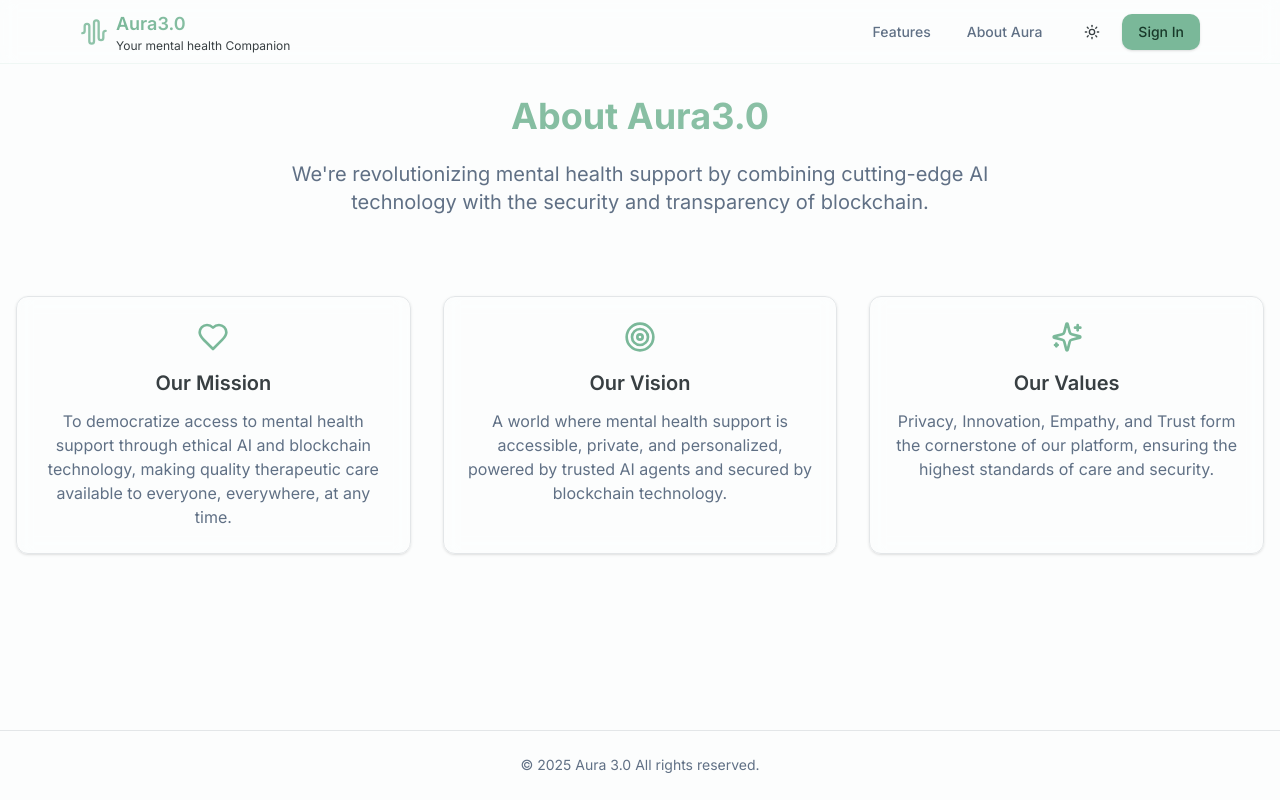
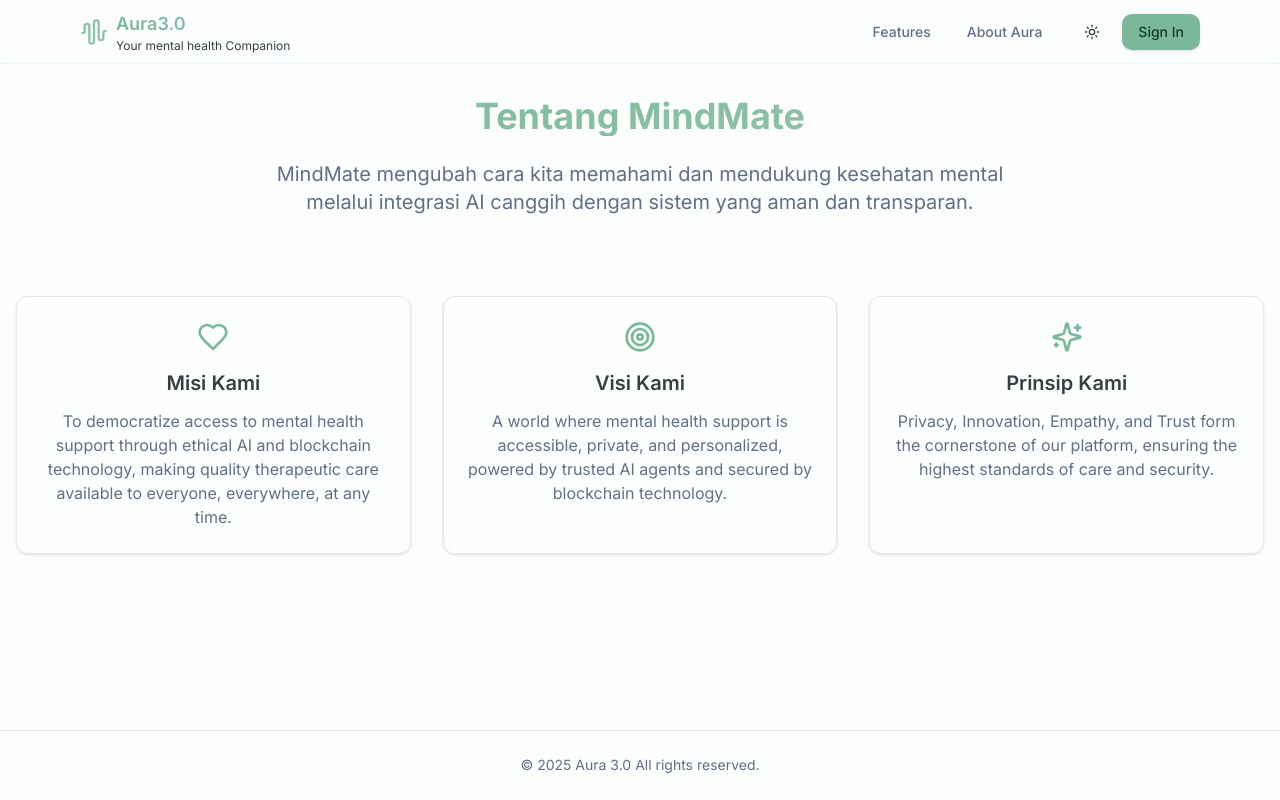
Before and after one commit to Ferdinand-MZ/MindMate-FrontEnd, a Next.js app: page /about in a window 1280 px wide. Built offline with nearby package versions, Linux system fonts and the light colour scheme.

Commit message:
about aura

```diff
--- a/app/about/page.tsx
+++ b/app/about/page.tsx
@@ -7,19 +7,19 @@ import { Heart, Target, Sparkles } from "lucide-react";
 const missions = [
   {
     icon: <Heart className="w-8 h-8 text-primary" />,
-    title: "Our Mission",
+    title: "Misi Kami",
     description:
       "To democratize access to mental health support through ethical AI and blockchain technology, making quality therapeutic care available to everyone, everywhere, at any time.",
   },
   {
     icon: <Target className="w-8 h-8 text-primary" />,
-    title: "Our Vision",
+    title: "Visi Kami",
     description:
       "A world where mental health support is accessible, private, and personalized, powered by trusted AI agents and secured by blockchain technology.",
   },
   {
     icon: <Sparkles className="w-8 h-8 text-primary" />,
-    title: "Our Values",
+    title: "Prinsip Kami",
     description:
       "Privacy, Innovation, Empathy, and Trust form the cornerstone of our platform, ensuring the highest standards of care and security.",
   },
@@ -36,11 +36,11 @@ export default function AboutPage() {
         className="text-center mb-20"
       >
         <h1 className="text-4xl font-bold mb-6 bg-gradient-to-r from-primary to-primary/80 bg-clip-text text-transparent">
-          About Aura3.0
+          Tentang MindMate
         </h1>
         <p className="text-xl text-muted-foreground max-w-3xl mx-auto">
-          We're revolutionizing mental health support by combining cutting-edge
-          AI technology with the security and transparency of blockchain.
+          MindMate mengubah cara kita memahami dan mendukung kesehatan mental
+          melalui integrasi AI canggih dengan sistem yang aman dan transparan.
         </p>
       </motion.div>
 
```
